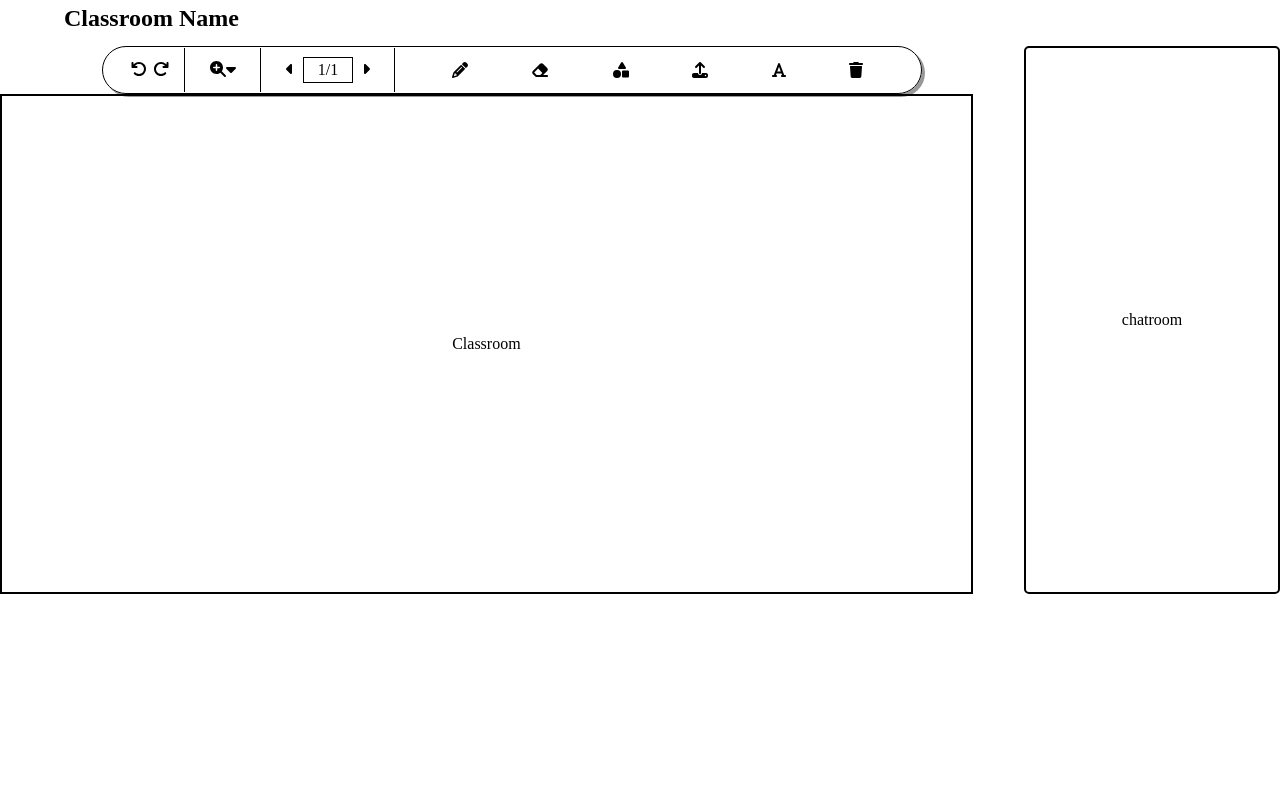
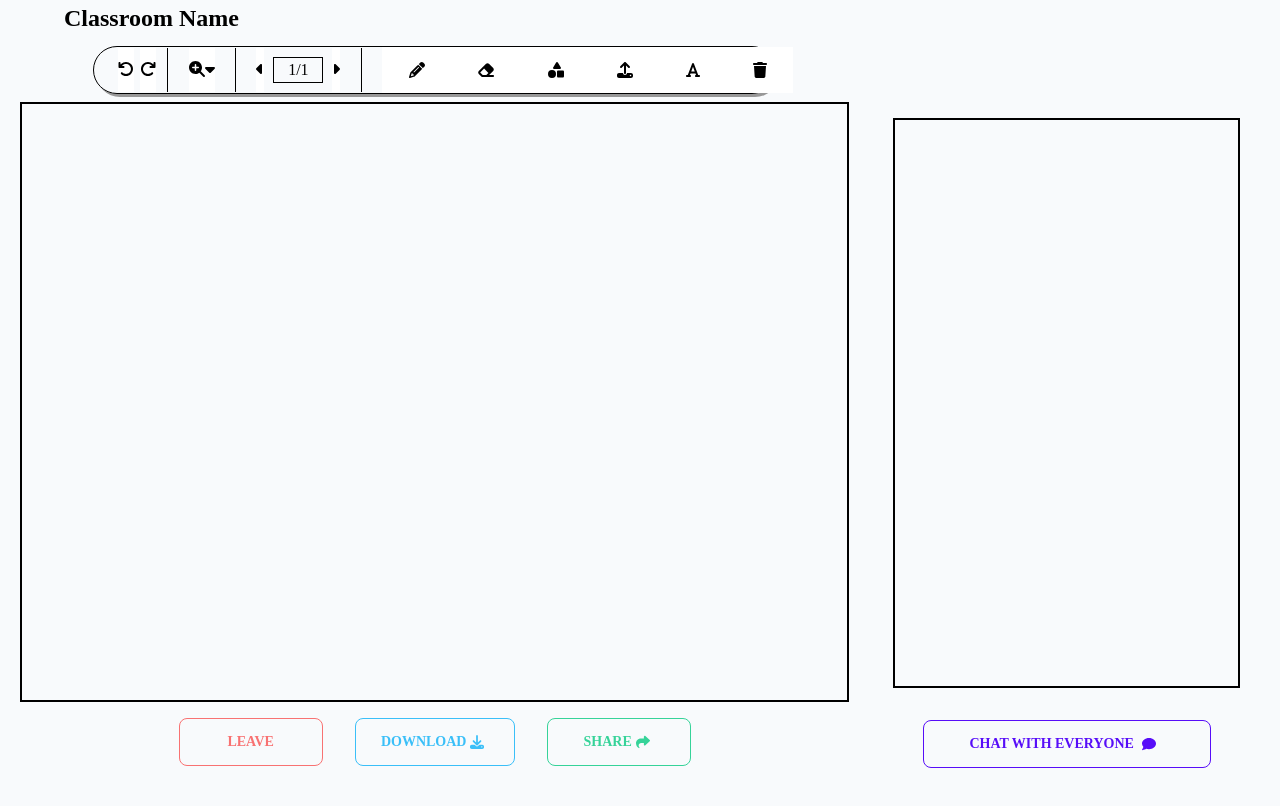
Before and after one commit to ManavSarkar/collaborative-jamboard, a React (Create React App) app in the folder frontend/: page / in a window 1280 px wide. Shown: the top 806 px of the page. Built offline with nearby package versions, Linux system fonts and the light colour scheme.

Commit message:
tailwind and daisy

```diff
--- a/frontend/package.json
+++ b/frontend/package.json
@@ -9,7 +9,9 @@
     "@testing-library/jest-dom": "^5.16.5",
     "@testing-library/react": "^13.4.0",
     "@testing-library/user-event": "^13.5.0",
+    "daisyui": "^2.51.6",
     "react": "^18.2.0",
+    "react-daisyui": "^3.1.2",
     "react-dom": "^18.2.0",
     "react-scripts": "5.0.1",
     "web-vitals": "^2.1.4"
--- a/frontend/src/app.css
+++ b/frontend/src/app.css
@@ -1,3 +1,6 @@
+@tailwind base;
+@tailwind components;
+@tailwind utilities;
 @import url('https://fonts.googleapis.com/css2?family=Joan&family=Roboto+Mono:wght@300&family=Roboto+Slab:wght@300&display=swap');
 
 body{
--- a/frontend/src/components/Board.js
+++ b/frontend/src/components/Board.js
@@ -1,5 +1,5 @@
 import React, { useState } from 'react'
-import '../styles/main.css'
+// import '../styles/main.css'
 import { FontAwesomeIcon } from '@fortawesome/react-fontawesome'
 
 import {
@@ -15,7 +15,11 @@ import {
   faTrash,
   faUndo,
   faUpload,
+  faDownload,
+  faShare,
 } from '@fortawesome/free-solid-svg-icons'
+
+
 
 function Board() {
   const [isDropdownOpen1, setIsDropdownOpen1] = useState(false);
@@ -67,7 +71,7 @@ function Board() {
   };
 
   return (
-    <div className='board'>
+    <div className=' w-full bg-slate-50 min-h-screen mx-2 col-span-2 text-black'>
       <div className="tools">
         <div className="un-redo">
           <button type="button" className="pen-tools ">
@@ -163,8 +167,14 @@ function Board() {
           </button>
         </div>
       </div>
-      <div className='whiteBoard'>
-          <div style={{ zoom: `${zoomLevel}%` }} > Classroom </div>
+      <div className="my-2 h-3/4 border-black border-2 mx-3">
+          <div style={{ zoom: `${zoomLevel}%` }} ></div>
+      </div>
+      <div className="flex justify-center items-center my-4">
+      <button className="btn btn-outline btn-error mx-4 w-36">Leave</button>
+      <button className="btn btn-outline btn-info mx-4 w-40">Download <FontAwesomeIcon icon={faDownload} className='mx-1'/></button>
+      <button className="btn btn-outline btn-success mx-4 w-36">Share <FontAwesomeIcon icon={faShare} className='mx-1'/></button>
+
       </div>
     </div>
   )
--- a/frontend/src/components/Chatroom.js
+++ b/frontend/src/components/Chatroom.js
@@ -1,13 +1,41 @@
-import Main from "./Main";
-import '../styles/main.css';
+import { faComment, faUserGroup } from "@fortawesome/free-solid-svg-icons";
+import { FontAwesomeIcon } from "@fortawesome/react-fontawesome";
+import { useState } from "react";
 
 
-function Chatroom(){
-    return(
-        <div className="chatroom">
-             chatroom
-        </div>
-    )
+function Chatroom() {
+  const [chatRoom, setChatRoom] = useState(false);
+  const [buttonText, setButtonText] = useState("Chat with Everyone");
+  const [icon, setIcon] = useState(<FontAwesomeIcon icon={faComment} className="mx-2" />)
+
+  const handleClick = () => {
+    if (chatRoom === false) {
+      setButtonText("Chat with Everyone");
+      setIcon(<FontAwesomeIcon icon={faComment} className="mx-2"/>)
+      setChatRoom(true);
+    } else {
+      // chatRoom=false;
+      setButtonText("Joined Members");
+      setChatRoom(false);
+      setIcon(<FontAwesomeIcon icon={faUserGroup}className="mx-1" />);
+    }
+  };
+  return (
+    <div className="w-full bg-slate-50 min-h-screen pt-10">
+      <div className="flex justify-center items-center bg-slate-50 h-3/4 text-black border-black border-2 my-8  mx-10">
+
+        {chatRoom}
+      </div>
+      <div className="flex justify-center items-center">
+        <button
+          className="btn btn-outline btn-primary w-72"
+          onClick={handleClick}
+        >
+          {buttonText} {icon}
+        </button>
+      </div>
+    </div>
+  );
 }
 
 export default Chatroom;
--- a/frontend/src/components/Header.js
+++ b/frontend/src/components/Header.js
@@ -4,8 +4,8 @@ import '../styles/main.css';
 function Header()
 {
     return(
-        <div className="header">
-            Classroom Name
+        <div className="header bg-slate-50">
+            <h1 className="text-black">Classroom Name</h1>
         </div>
     )
 }
--- a/frontend/src/components/Main.js
+++ b/frontend/src/components/Main.js
@@ -1,18 +1,14 @@
-import Board from './Board';
-import Chatroom from './Chatroom';
-import '../styles/main.css';
+import Board from "./Board";
+import Chatroom from "./Chatroom";
 
-function Main(prop)
-{
-    return(
+function Main() {
+  return (
+    <div className="grid grid-cols-3 bg-slate-50">
+      <Board />
 
-        <div className="main">
-            <div className='main-board'>
-                <Board />
-            </div>
-            <Chatroom />
-        </div>
-    )
+      <Chatroom />
+    </div>
+  );
 }
 
 export default Main;
--- a/frontend/tailwind.config.js
+++ b/frontend/tailwind.config.js
@@ -4,5 +4,6 @@ module.exports = {
   theme: {
     extend: {},
   },
-  plugins: [],
+  // plugins: [],
+  plugins: [require("daisyui")],
 }
```
Also changed, not shown: 1 other file (tests, documents, lock files or other folders).
